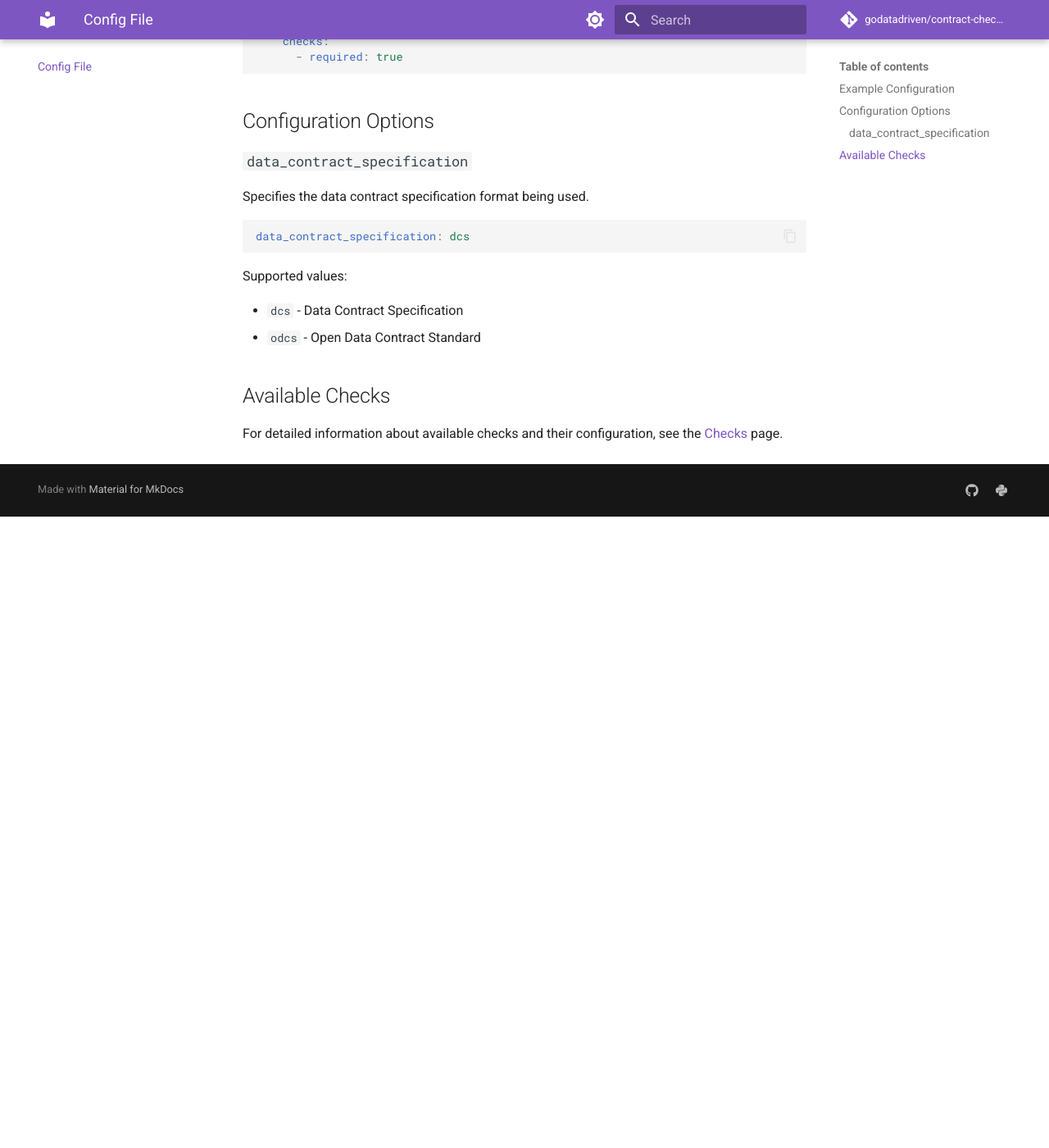
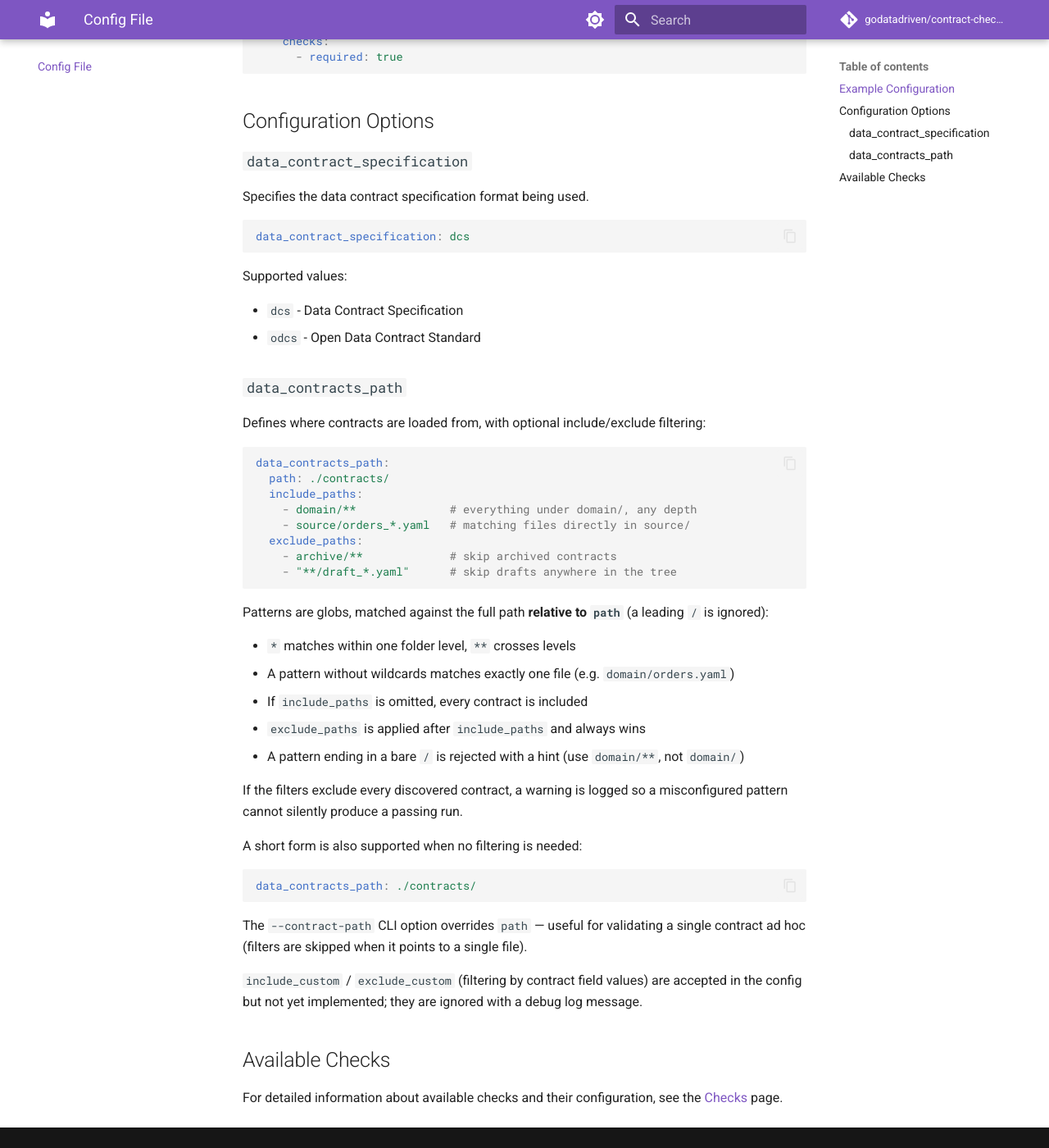
Before and after one commit to godatadriven/contract-checker, an MkDocs documentation site: the page built from docs/config.md, in a window 1280 px wide and 1400 px high, scrolled down 815 px. Shown: the whole window at 82% size. Built offline with MkDocs 1.6.1 and Material for MkDocs 9.7.7, drawn with Linux system fonts in a browser that asks for light colours; comment, search, counter and statistics services are not loaded; before the commit the page ends 1445 px from its top, so only the background shows below that.

Commit message:
feat: add docs

````diff
--- a/data-contract-checks.yml
+++ b/data-contract-checks.yml
@@ -3,6 +3,7 @@
 data_contracts_path:
   path: ./tests/fixtures/dcs/
   include_paths:
+    - 0.9.3/**
   include_custom:
     - field: info.status
       value: active
--- a/docs/config.md
+++ b/docs/config.md
@@ -49,6 +49,45 @@ Supported values:
 - `dcs` - Data Contract Specification
 - `odcs` - Open Data Contract Standard
 
+### `data_contracts_path`
+
+Defines where contracts are loaded from, with optional include/exclude filtering:
+
+```yaml
+data_contracts_path:
+  path: ./contracts/
+  include_paths:
+    - domain/**              # everything under domain/, any depth
+    - source/orders_*.yaml   # matching files directly in source/
+  exclude_paths:
+    - archive/**             # skip archived contracts
+    - "**/draft_*.yaml"      # skip drafts anywhere in the tree
+```
+
+Patterns are globs, matched against the full path **relative to `path`** (a leading `/` is
+ignored):
+
+- `*` matches within one folder level, `**` crosses levels
+- A pattern without wildcards matches exactly one file (e.g. `domain/orders.yaml`)
+- If `include_paths` is omitted, every contract is included
+- `exclude_paths` is applied after `include_paths` and always wins
+- A pattern ending in a bare `/` is rejected with a hint (use `domain/**`, not `domain/`)
+
+If the filters exclude every discovered contract, a warning is logged so a
+misconfigured pattern cannot silently produce a passing run.
+
+A short form is also supported when no filtering is needed:
+
+```yaml
+data_contracts_path: ./contracts/
+```
+
+The `--contract-path` CLI option overrides `path` — useful for validating a single
+contract ad hoc (filters are skipped when it points to a single file).
+
+`include_custom` / `exclude_custom` (filtering by contract field values) are accepted
+in the config but not yet implemented; they are ignored with a debug log message.
+
 ## Available Checks
 
 For detailed information about available checks and their configuration, see the [Checks](checks.md) page.
````
Also changed, not shown: README.md (+15 -3 lines), docs/cli.md (+7 -0 lines).
